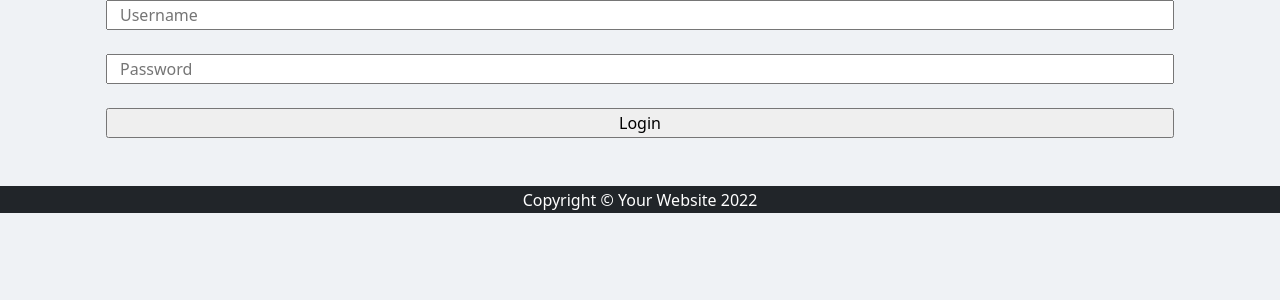
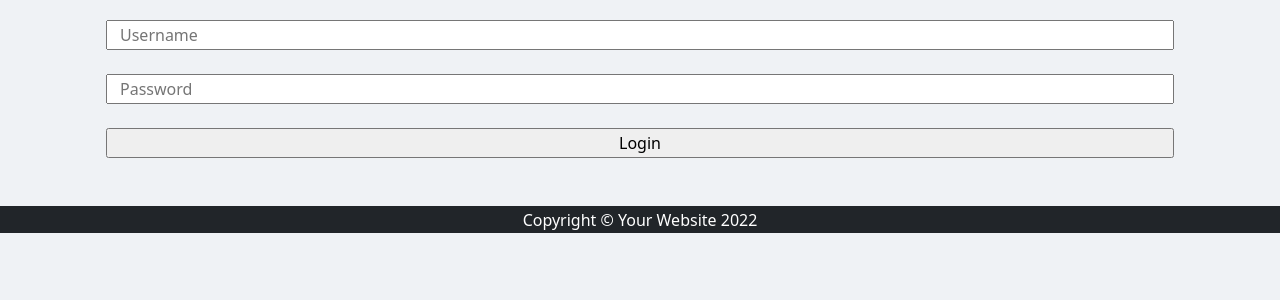
Before and after one commit to margaritisarg/forum, a Django app: page /login/ in a window 1280 px wide. Shown: the part 56-356 px from the top of the page. Run offline with Django 4.2, Linux system fonts and the light colour scheme; some libraries are stand-ins or nearby versions.

Commit message:
nav bar cleaned up2

```diff
--- a/base/templates/base/components/searchbar_component.html
+++ b/base/templates/base/components/searchbar_component.html
@@ -6,7 +6,7 @@
                         <form action="{% url 'home' %}" method="GET" class="search-bar-custom" autocomplete="Off">
                             <div class="wrapper">
                                 <input class="form-control" type="text" placeholder="Search forum" name="q"/>
-                                <input type="submit" class="button-6-custom">
+                                <input type="submit" value="Search" class="button-6-custom">
                             </div>
                         </div>
                     </div>
--- a/base/templates/base/login_register.html
+++ b/base/templates/base/login_register.html
@@ -6,7 +6,7 @@
     <form method="POST" action="">
         {% csrf_token %}
         <div class="container">
-            <div class="row center">
+            <div class="row center margin-top">
                 <input type="text" name="username" placeholder="Username" autocomplete="off"></input>&nbsp;
                 <input type="password" name="password" placeholder="Password" autocomplete="off"></input>&nbsp;
                 <input type="submit" value="Login"></input>&nbsp;
```
Also changed, not shown: db.sqlite3.
